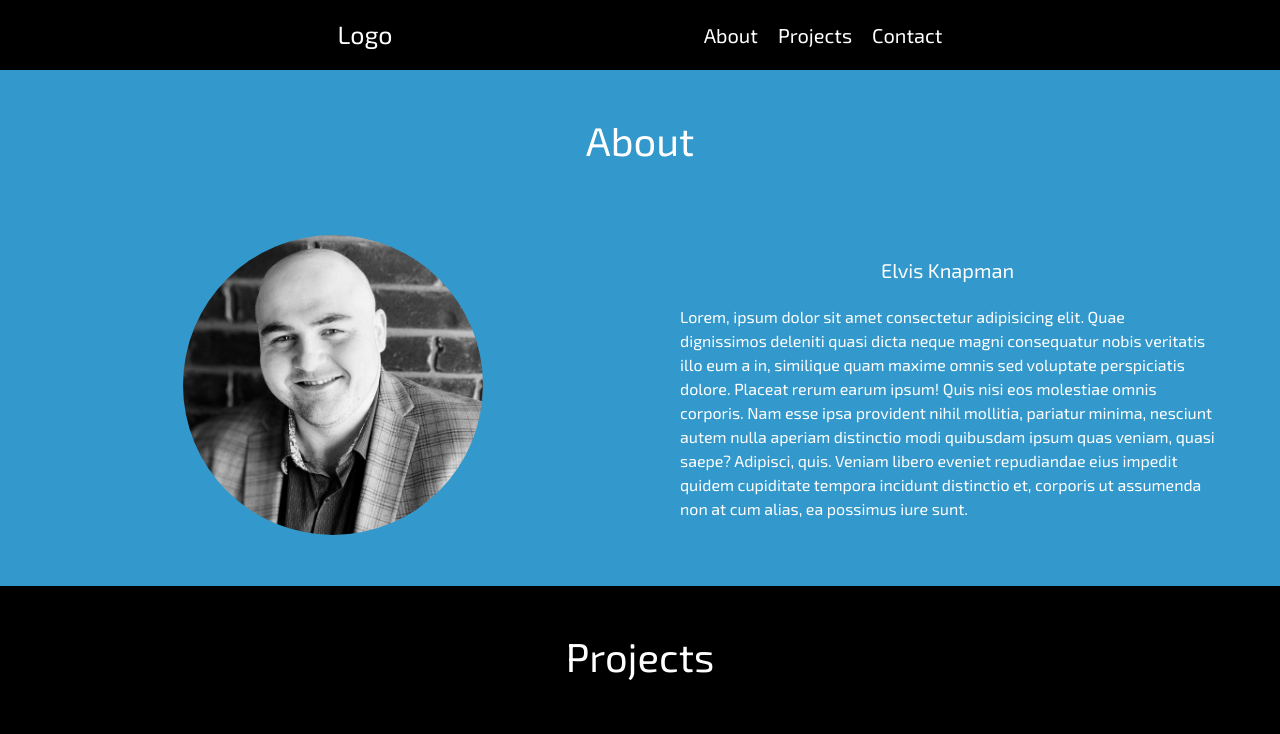
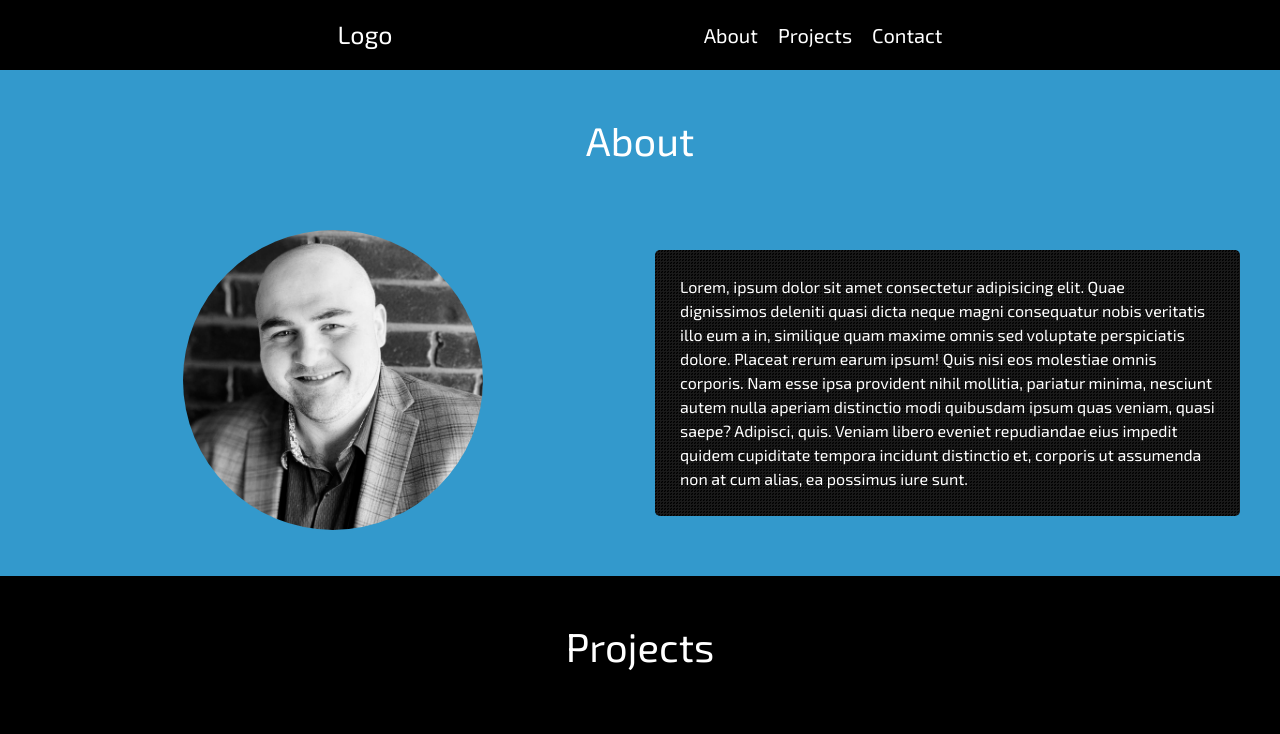
Before and after one commit to ElvisKnapman/elvis-knapman-portfolio-site, a Next.js app: page / in a window 1280 px wide. Shown: the top 734 px of the page. Built offline with nearby package versions, Linux system fonts and the light colour scheme.

Commit message:
change heading and add class to card

```diff
--- a/components/About/About.module.scss
+++ b/components/About/About.module.scss
@@ -6,11 +6,11 @@
   align-items: center;
 }
 
-.about-name-heading {
-  font-size: 2rem;
-  margin-bottom: 2rem;
-  text-align: center;
-}
+// .about-name-heading {
+//   font-size: 2rem;
+//   margin-bottom: 2rem;
+//   text-align: center;
+// }
 
 .about-text {
   font-size: 1.6rem;
--- a/components/About/About.tsx
+++ b/components/About/About.tsx
@@ -7,7 +7,7 @@ const About = () => {
   return (
     <section className='section-container bg-accent'>
       <div className='container'>
-        <h1 className='section-heading'>About</h1>
+        <h2 className='section-heading'>About</h2>
         <div className={styles['about-grid']}>
           <div className={styles.photo}>
             <Image
@@ -18,8 +18,7 @@ const About = () => {
               height='300'
             />
           </div>
-          <div className='card'>
-            <h3 className={styles['about-name-heading']}>Elvis Knapman</h3>
+          <div className='card bg-pattern'>
             <p className={styles['about-text']}>
               Lorem, ipsum dolor sit amet consectetur adipisicing elit. Quae
               dignissimos deleniti quasi dicta neque magni consequatur nobis
```
